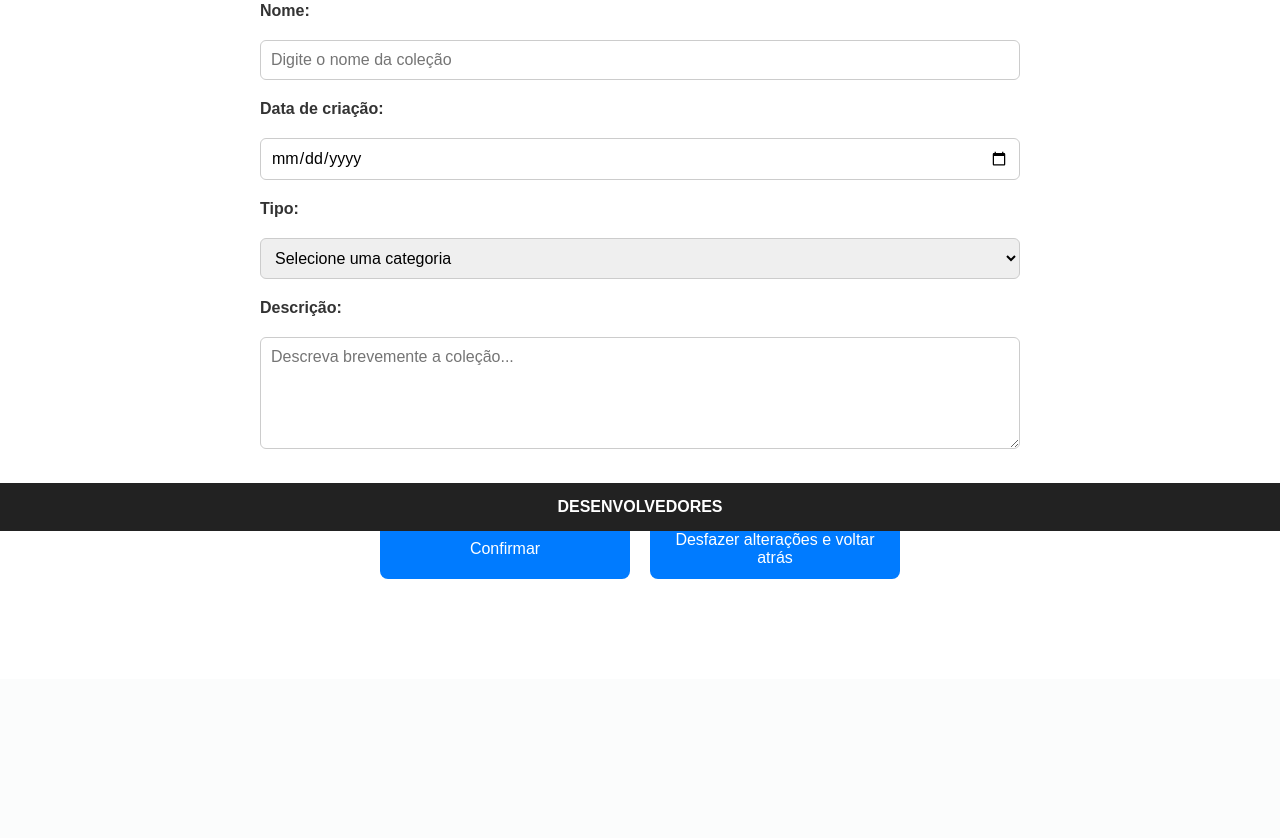
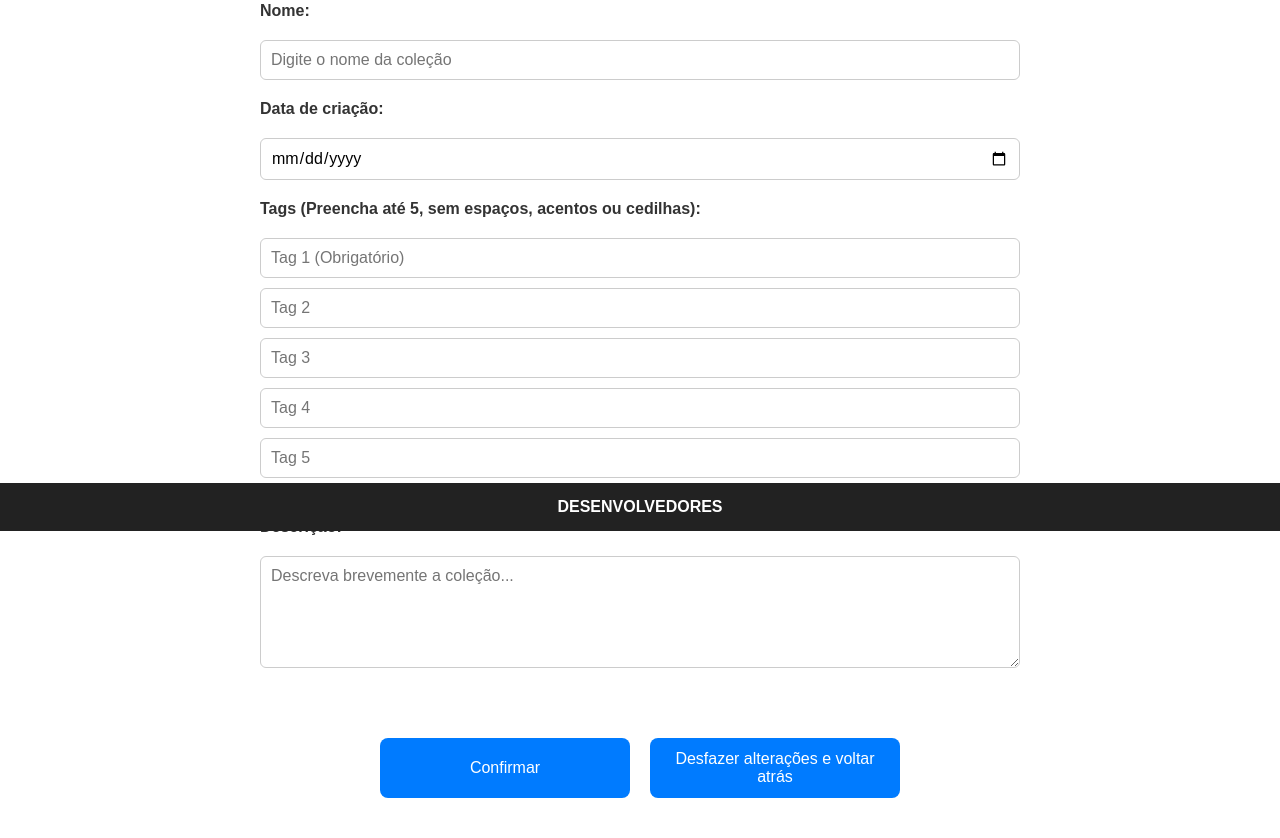
Before and after one commit to diogo-tavares/EIS_2526-G2_MEEC, a PHP site: page /editar_colecao.html in a window 1280 px wide. Shown: the part 269-1107 px from the top of the page. Before the commit the page ends 848 px from the top, so only its background shows below. Run offline with PHP 8.4, Linux system fonts and the light colour scheme.

Commit message:
Atualizações segundo o que o professor mencionou
- tipos de coleção substituidos por tags
- paginas de editar e adicionar coleção alteradas para estar de acordo com a utilização de tags

```diff
--- a/Teamwork/public_html/colecao.html
+++ b/Teamwork/public_html/colecao.html
@@ -38,7 +38,7 @@
             <div class="collection-info">
                 <p><strong>Nome: </strong>Nome da coleção</p>
                 <p><strong>Data de criação: </strong>01/01/2025</p>
-                <p><strong>Tipo: </strong>Cartas</p>
+                <p><strong>Tags: </strong>cartas, raro</p>
                 <p><strong>Número de itens: </strong>10</p>
                 <p><strong>Descrição: </strong>Coleção dedicada às cartas raras de Pokémon da primeira geração.</p>
             </div>
--- a/Teamwork/public_html/css/style.css
+++ b/Teamwork/public_html/css/style.css
@@ -948,3 +948,11 @@ body.colecao-page .sidebar .btn-primary {
     padding: 8px 12px;
     cursor: pointer;
 }
+
+/* Lista vertical para os 5 campos de tags */
+.tags-grid {
+    display: flex;
+    flex-direction: column;
+    gap: 10px;
+    margin-bottom: 20px;
+}
--- a/Teamwork/public_html/editar_colecao.html
+++ b/Teamwork/public_html/editar_colecao.html
@@ -40,16 +40,14 @@
                 <label for="collection-date"><strong>Data de criação:</strong></label>
                 <input type="date" id="collection-date" name="collection-date" required>
 
-                <label for="collection-type"><strong>Tipo:</strong></label>
-                <select id="collection-type" name="collection-type" required>
-                    <option value="">Selecione uma categoria</option>
-                    <option value="cartas">Cartas</option>
-                    <option value="veiculos">Veículos</option>
-                    <option value="livros">Livros</option>
-                    <option value="bonecos">Bonecos Miniatura</option>
-                    <option value="militares">Militares</option>
-                    <option value="eventos">Eventos</option>
-                </select>
+                <label><strong>Tags (Preencha até 5, sem espaços, acentos ou cedilhas):</strong></label>
+                <div class="tags-grid">
+                    <input type="text" id="tag-1" placeholder="Tag 1 (Obrigatório)" required>
+                    <input type="text" id="tag-2" placeholder="Tag 2">
+                    <input type="text" id="tag-3" placeholder="Tag 3">
+                    <input type="text" id="tag-4" placeholder="Tag 4">
+                    <input type="text" id="tag-5" placeholder="Tag 5">
+                </div>
 
                 <label for="collection-description"><strong>Descrição:</strong></label>
                 <textarea id="collection-description" name="collection-description" placeholder="Descreva brevemente a coleção..." rows="5" required></textarea>
--- a/Teamwork/public_html/js/add_edit_colection.js
+++ b/Teamwork/public_html/js/add_edit_colection.js
@@ -8,11 +8,20 @@ document.addEventListener("DOMContentLoaded", function () {
 
         const name = document.getElementById("collection-name").value.trim();
         const date = document.getElementById("collection-date").value.trim();
-        const type = document.getElementById("collection-type").value.trim();
         const description = document.getElementById("collection-description").value.trim();
 
+        // Lê os 5 campos
+        const t1 = document.getElementById("tag-1").value.trim();
+        const t2 = document.getElementById("tag-2").value.trim();
+        const t3 = document.getElementById("tag-3").value.trim();
+        const t4 = document.getElementById("tag-4").value.trim();
+        const t5 = document.getElementById("tag-5").value.trim();
+
+        // Junta tudo e remove vazios
+        const tags = [t1, t2, t3, t4, t5].filter(tag => tag !== "");
+
         // Verifica se todos os campos estão preenchidos
-        if (!name || !date || !type || !description) {
+        if (!name || !date || !description || tags.length === 0) {
             alert("Por favor, preencha todos os campos antes de confirmar!");
             return;
         }
```
Also changed, not shown: Teamwork/public_html/add_colecao.html (+8 -10 lines).
